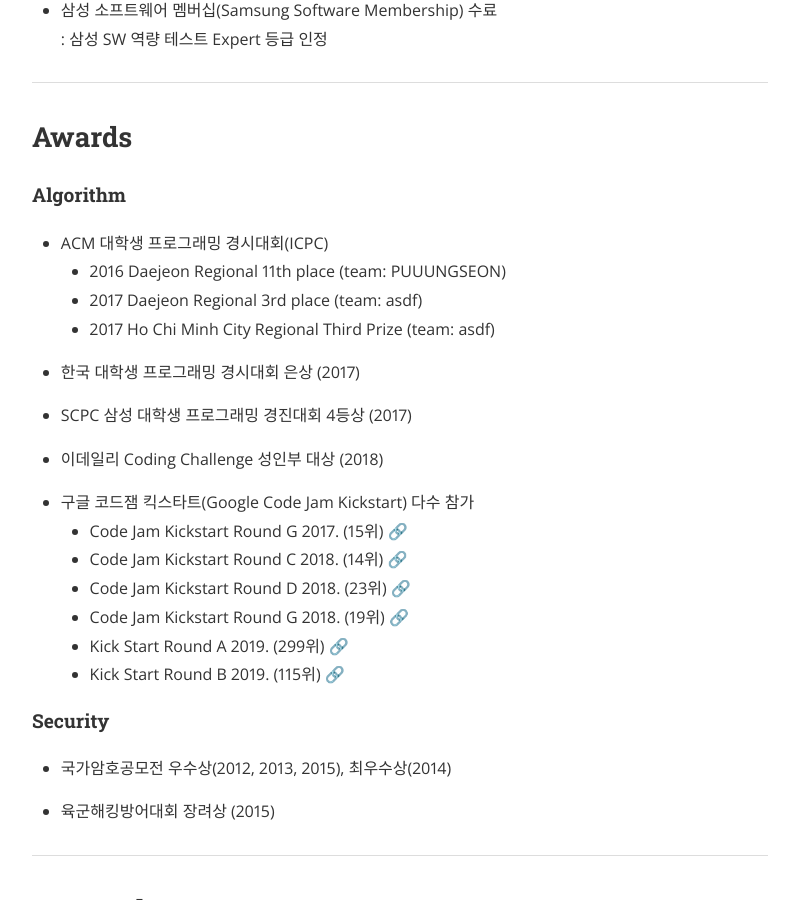
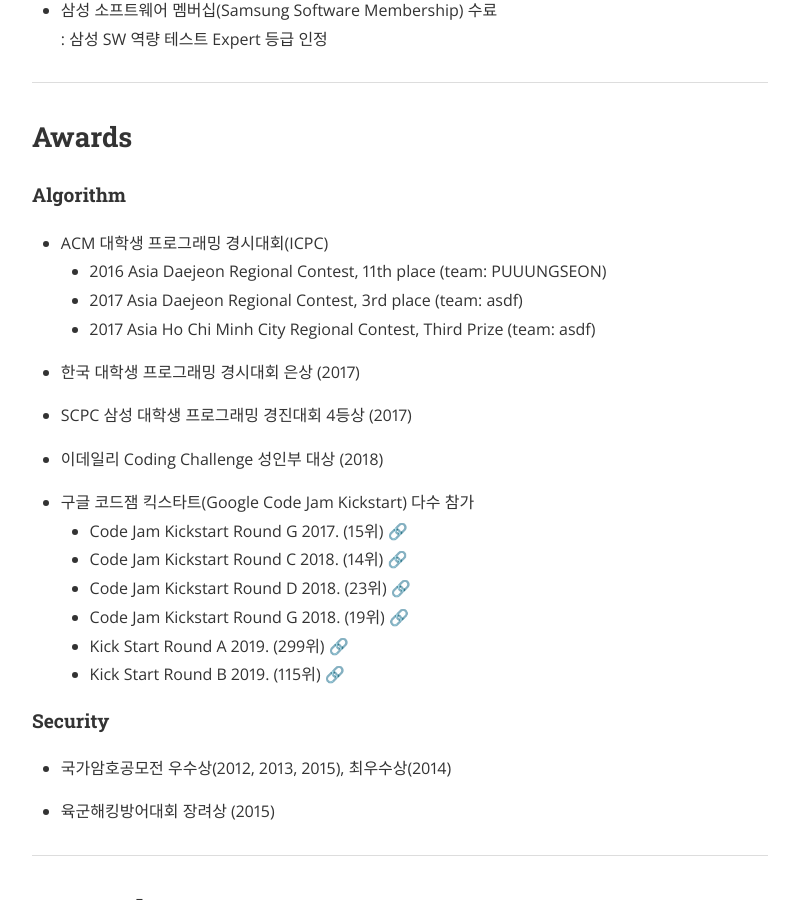
Before and after one commit to nyan101/nyan101.github.io, a Jekyll site: the page built from about.md, in a window 1280 px wide and 900 px high, scrolled down 829 px. Shown: the whole window, without its empty margins (240-1039 px from the left). Built offline with Jekyll 4.4.1, drawn with Linux system fonts in a browser that asks for light colours; nearby versions of some CDN libraries; a style sheet for code colours, icons or effects is not loaded.

Commit message:
add ICPC detail in about.md

```diff
--- a/about.md
+++ b/about.md
@@ -26,9 +26,9 @@
 #### Algorithm
 
 * ACM 대학생 프로그래밍 경시대회(ICPC)
-  * 2016 Daejeon Regional 11th place (team: PUUUNGSEON)
-  * 2017 Daejeon Regional 3rd place (team: asdf)
-  * 2017 Ho Chi Minh City Regional Third Prize (team: asdf)
+  * 2016 Asia Daejeon Regional Contest, 11th place (team: PUUUNGSEON)
+  * 2017 Asia Daejeon Regional Contest, 3rd place (team: asdf)
+  * 2017 Asia Ho Chi Minh City Regional Contest, Third Prize (team: asdf)
 
 * 한국 대학생 프로그래밍 경시대회 은상 (2017)
 
```
